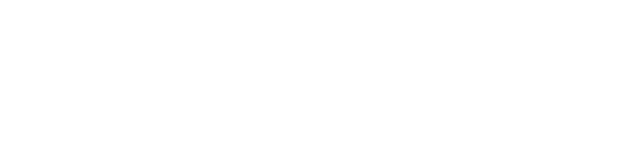
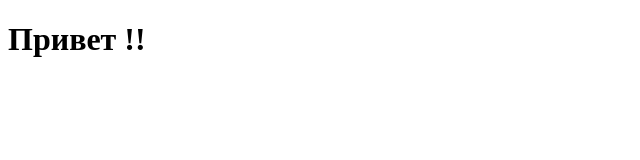
Before and after one commit to IrakliPhargo/test, a plain HTML site: page index.html in a window 1280 px wide. Shown: the whole page, without its empty margins (0-640 px from the left). Drawn offline with Linux system fonts and the light colour scheme.

Commit message:
Update index.html

```diff
--- a/index.html
+++ b/index.html
@@ -5,5 +5,7 @@
 		<meta name="viewport" content="width=device-width, initial-scale=1.0" />
 		<title>Repository</title>
 	</head>
-	<body></body>
+	<body>
+		<h1>Привет !!</h1>
+	</body>
 </html>
```
